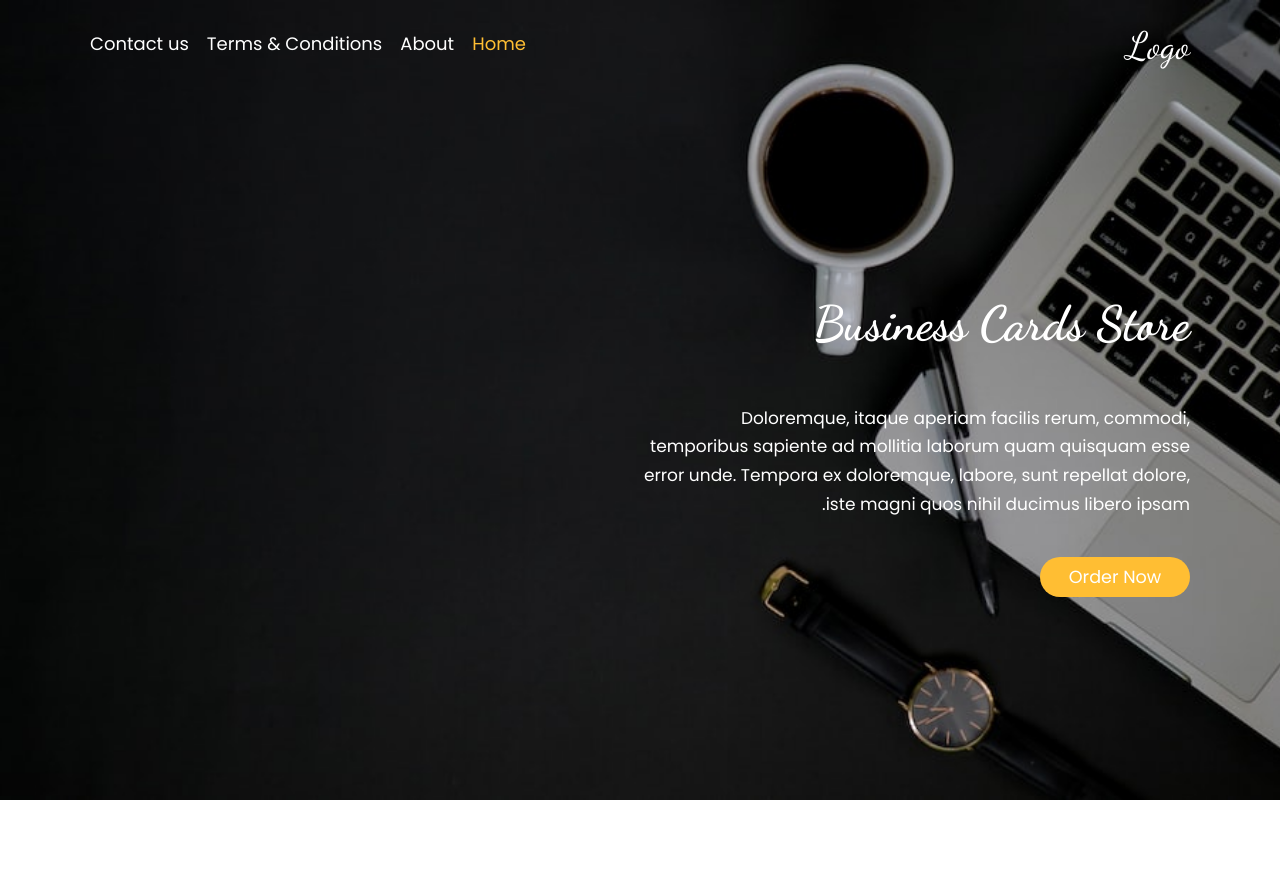
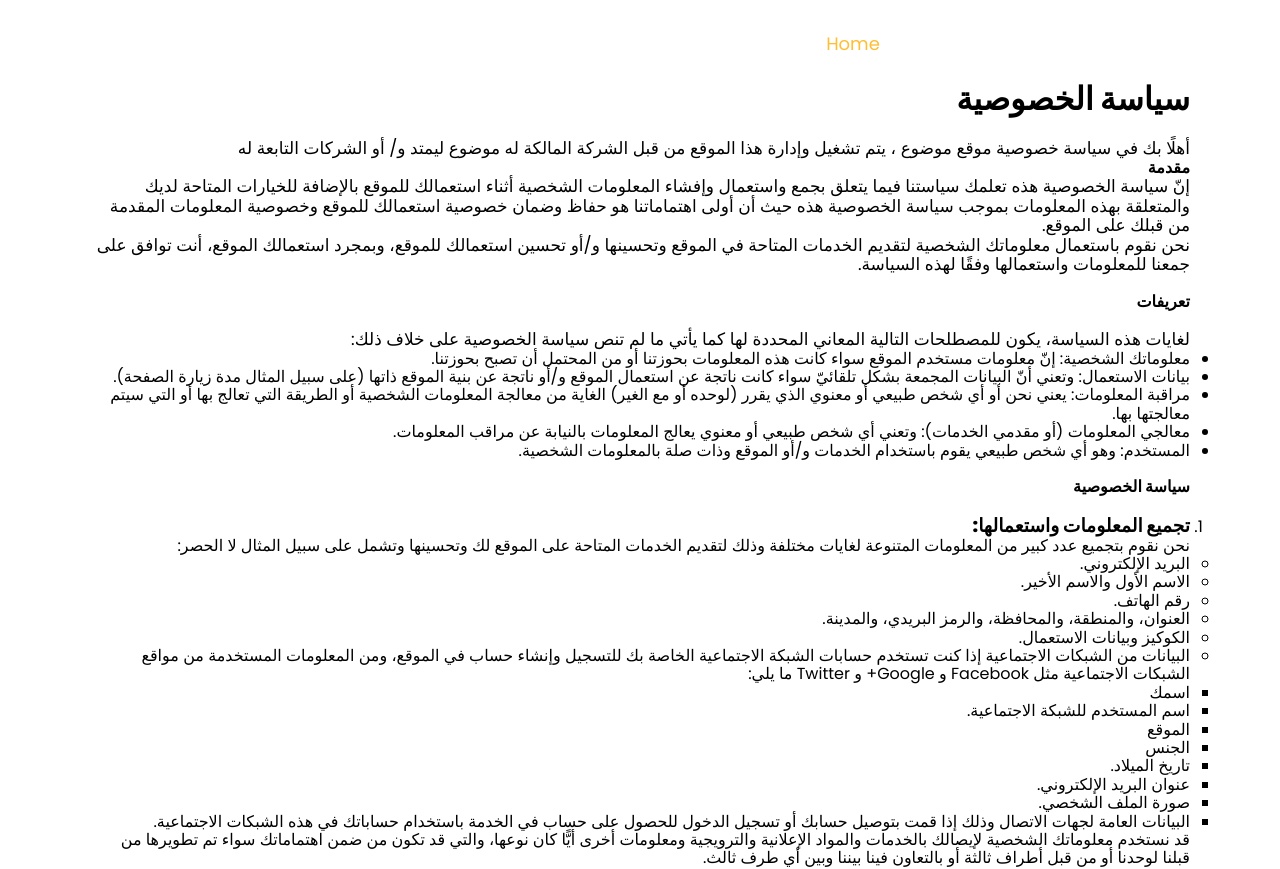
Before and after one commit to Alaa-Khalaila/business-cards, a React (Create React App) app in the folder frontend/: page /terms in a window 1280 px wide. Shown: the top 869 px of the page. Built offline with nearby package versions, Linux system fonts and the light colour scheme.

Commit message:
add router

```diff
--- a/frontend/public/index.html
+++ b/frontend/public/index.html
@@ -1,5 +1,5 @@
 <!DOCTYPE html>
-<html lang="en" dir="rtl">
+<html lang="en">
   <head>
     <meta charset="utf-8" />
     <link rel="icon" href="%PUBLIC_URL%/favicon.ico" />
--- a/frontend/src/App.js
+++ b/frontend/src/App.js
@@ -1,46 +1,18 @@
 import img from "./images/f1.png";
-import card1 from "./images/1.png";
-import card2 from "./images/2.png";
-import card3 from "./images/3.png";
-import card4 from "./images/4.png";
-import card5 from "./images/5.png";
-import card6 from "./images/6.png";
-import Hero from "./components/Hero/Hero";
+import { Routes, Route, BrowserRouter } from "react-router-dom";
+import Terms from "./components/Terms/terms";
 import "./normalize.css";
-import Cards from "./components/Cards/Cards";
-import Footer from "./components/footer/Footer";
-import Contact from "./components/Contact/Contact";
-import About from "./components/About/About";
+
+import Home from "./pages/Home";
 
 function App() {
-  const cards = [
-    {
-      img: card1,
-    },
-    {
-      img: card2,
-    },
-    {
-      img: card3,
-    },
-    {
-      img: card4,
-    },
-    {
-      img: card5,
-    },
-    {
-      img: card6,
-    },
-  ];
   return (
-    <>
-      <Hero />
-      <Cards cards={cards}></Cards>
-      <About></About>
-      <Contact></Contact>
-      <Footer></Footer>
-    </>
+    <BrowserRouter>
+      <Routes>
+        <Route path="/" element={<Home />} />
+        <Route path="terms" element={<Terms />} />
+      </Routes>
+    </BrowserRouter>
   );
 }
 
--- a/frontend/src/components/Navbar/Navbar.jsx
+++ b/frontend/src/components/Navbar/Navbar.jsx
@@ -1,15 +1,16 @@
 import Logo from "../../Logo.png";
+import { NavLink, Outlet } from "react-router-dom";
 import Nav from "./Navbar.module.css";
 function Navbar() {
   return (
     <nav className={Nav.navbar}>
-      <div className={Nav.left}>
-      Logo
-      </div>
+      <div className={Nav.left}>Logo</div>
       <div className="left">
         <ul className={Nav.list}>
           <li>
-            <a className={Nav.home} href="">Home</a>
+            <NavLink to="/" className={Nav.home} href="">
+              Home
+            </NavLink>
           </li>
 
           <li>
@@ -17,7 +18,9 @@ function Navbar() {
           </li>
 
           <li>
-            <a href="">Terms & Conditions</a>
+            <NavLink to="terms" href="">
+              Terms & Conditions
+            </NavLink>
           </li>
 
           <li>
--- a/frontend/src/components/Terms/terms.jsx
+++ b/frontend/src/components/Terms/terms.jsx
@@ -1,18 +1,25 @@
+import Navbar from "../Navbar/Navbar";
+import Footer from "../footer/Footer";
+import term from "./terms.module.css";
+
 function Terms() {
   return (
-    <section className="container">
+    <div className={term.cont}>
+      <Navbar style="backGroung" />
+
+      <section className="container" dir="rtl">
         <h1>سياسة الخصوصية</h1>
         <p>
-        أهلًا بك في سياسة خصوصية موقع موضوع ، يتم تشغيل وإدارة هذا الموقع من قبل
-        الشركة المالكة له موضوع ليمتد و/ أو الشركات التابعة له
+          أهلًا بك في سياسة خصوصية موقع موضوع ، يتم تشغيل وإدارة هذا الموقع من
+          قبل الشركة المالكة له موضوع ليمتد و/ أو الشركات التابعة له
         </p>
         <h4>مقدمة</h4>
         <p>
           إنّ سياسة الخصوصية هذه تعلمك سياستنا فيما يتعلق بجمع واستعمال وإفشاء
           المعلومات الشخصية أثناء استعمالك للموقع بالإضافة للخيارات المتاحة لديك
-        والمتعلقة بهذه المعلومات بموجب سياسة الخصوصية هذه حيث أن أولى اهتماماتنا
-        هو حفاظ وضمان خصوصية استعمالك للموقع وخصوصية المعلومات المقدمة من قبلك
-        على الموقع.
+          والمتعلقة بهذه المعلومات بموجب سياسة الخصوصية هذه حيث أن أولى
+          اهتماماتنا هو حفاظ وضمان خصوصية استعمالك للموقع وخصوصية المعلومات
+          المقدمة من قبلك على الموقع.
           <br />
           نحن نقوم باستعمال معلوماتك الشخصية لتقديم الخدمات المتاحة في الموقع
           وتحسينها و/أو تحسين استعمالك للموقع، وبمجرد استعمالك الموقع، أنت توافق
@@ -23,8 +30,8 @@ function Terms() {
         <h4>تعريفات</h4>
         <br />
         <p>
-        لغايات هذه السياسة، يكون للمصطلحات التالية المعاني المحددة لها كما يأتي
-        ما لم تنص سياسة الخصوصية على خلاف ذلك:
+          لغايات هذه السياسة، يكون للمصطلحات التالية المعاني المحددة لها كما
+          يأتي ما لم تنص سياسة الخصوصية على خلاف ذلك:
         </p>
         <ul>
           <li>
@@ -38,16 +45,16 @@ function Terms() {
           </li>
           <li>
             مراقبة المعلومات: يعني نحن أو أي شخص طبيعي أو معنوي الذي يقرر (لوحده
-          أو مع الغير) الغاية من معالجة المعلومات الشخصية أو الطريقة التي تعالج
-          بها أو التي سيتم معالجتها بها.
+            أو مع الغير) الغاية من معالجة المعلومات الشخصية أو الطريقة التي
+            تعالج بها أو التي سيتم معالجتها بها.
           </li>
           <li>
-          معالجي المعلومات (أو مقدمي الخدمات): وتعني أي شخص طبيعي أو معنوي يعالج
-          المعلومات بالنيابة عن مراقب المعلومات.
+            معالجي المعلومات (أو مقدمي الخدمات): وتعني أي شخص طبيعي أو معنوي
+            يعالج المعلومات بالنيابة عن مراقب المعلومات.
           </li>
           <li>
-          المستخدم: وهو أي شخص طبيعي يقوم باستخدام الخدمات و/أو الموقع وذات صلة
-          بالمعلومات الشخصية.
+            المستخدم: وهو أي شخص طبيعي يقوم باستخدام الخدمات و/أو الموقع وذات
+            صلة بالمعلومات الشخصية.
           </li>
         </ul>
         <br />
@@ -58,8 +65,8 @@ function Terms() {
           <li>
             <h3> تجميع المعلومات واستعمالها:</h3>
             نحن نقوم بتجميع عدد كبير من المعلومات المتنوعة لغايات مختلفة وذلك
-          لتقديم الخدمات المتاحة على الموقع لك وتحسينها وتشمل على سبيل المثال لا
-          الحصر:
+            لتقديم الخدمات المتاحة على الموقع لك وتحسينها وتشمل على سبيل المثال
+            لا الحصر:
             <ul>
               <li>البريد الإلكتروني.</li>
               <li>الاسم الأول والاسم الأخير.</li>
@@ -68,9 +75,9 @@ function Terms() {
               <li>الكوكيز وبيانات الاستعمال.</li>
               <li>
                 البيانات من الشبكات الاجتماعية إذا كنت تستخدم حسابات الشبكة
-              الاجتماعية الخاصة بك للتسجيل وإنشاء حساب في الموقع، ومن المعلومات
-              المستخدمة من مواقع الشبكات الاجتماعية مثل Facebook و Google+ و
-              Twitter ما يلي:
+                الاجتماعية الخاصة بك للتسجيل وإنشاء حساب في الموقع، ومن
+                المعلومات المستخدمة من مواقع الشبكات الاجتماعية مثل Facebook و
+                Google+ و Twitter ما يلي:
                 <ul>
                   <li>اسمك</li>
                   <li>اسم المستخدم للشبكة الاجتماعية.</li>
@@ -81,8 +88,8 @@ function Terms() {
                   <li>صورة الملف الشخصي.</li>
                   <li>
                     البيانات العامة لجهات الاتصال وذلك إذا قمت بتوصيل حسابك أو
-                  تسجيل الدخول للحصول على حساب في الخدمة باستخدام حساباتك في هذه
-                  الشبكات الاجتماعية.
+                    تسجيل الدخول للحصول على حساب في الخدمة باستخدام حساباتك في
+                    هذه الشبكات الاجتماعية.
                   </li>
                 </ul>
               </li>
@@ -106,12 +113,12 @@ function Terms() {
               بيانات الاستعمال هذه قد تتضمن معلومات مثل: معلومات عنوان الإنترنت،
               والبروتوكول لجهاز حاسوبك، ونوع المتصفح، وإصدار المتصفح، وصفحات
               الموقع التي تقوم بزيارتها، ووقت وتاريخ زيارتك لها، والوقت الذي
-            استغرقته على هذه الصفحات، ومعرفات الجهاز النادرة وغيرها من البيانات
-            التشخيصية.
+              استغرقته على هذه الصفحات، ومعرفات الجهاز النادرة وغيرها من
+              البيانات التشخيصية.
               <br />
-            وعندما تقوم بالدخول للموقع من خلال جهاز هاتف محمول، قد تتضمن بيانات
-            الاستعمال هذه معلومات مثل نوع جهاز الهاتف المحمول الذي تستعمله،
-            ومعرف الهاتف الفريد الخاص بهاتفك المحمول، وعنوان الإنترنت
+              وعندما تقوم بالدخول للموقع من خلال جهاز هاتف محمول، قد تتضمن
+              بيانات الاستعمال هذه معلومات مثل نوع جهاز الهاتف المحمول الذي
+              تستعمله، ومعرف الهاتف الفريد الخاص بهاتفك المحمول، وعنوان الإنترنت
               والبروتوكول الخاص بهاتفك المحمول، ونوع متصفح الإنترنت عبر الهاتف
               المحمول المستعمل من قبلك ومعرفات الجهاز النادرة وغيرها من البيانات
               التشخيصية.
@@ -141,13 +148,16 @@ function Terms() {
               لغايات تجميع المعلومات وتتبعها وتطوير الخدمات وتحليلها.
               <br />
               بإمكانك تقييد المتصفح الخاص بك ليقوم برفض الكوكيز أو ليقوم بتحديد
-            والإشارة إلى عملية إرسال كوكيز بأي حال من الأحوال، إذا كنت لا توافق
-            على الكوكيز فإنك قد لا تتمكن من استعمال أجزاء معينة من الموقع.
+              والإشارة إلى عملية إرسال كوكيز بأي حال من الأحوال، إذا كنت لا
+              توافق على الكوكيز فإنك قد لا تتمكن من استعمال أجزاء معينة من
+              الموقع.
             </p>
             <br />
           </li>
         </ol>
       </section>
+      <Footer />
+    </div>
   );
 }
 export default Terms;
--- /dev/null
+++ b/frontend/src/components/Terms/terms.module.css
@@ -0,0 +1,3 @@
+.cont {
+  margin-top: 81px;
+}
--- a/frontend/src/index.js
+++ b/frontend/src/index.js
@@ -1,11 +1,7 @@
 import React from "react";
-import ReactDOM from "react-dom/client";
 import "./index.css";
 import App from "./App";
-
-const root = ReactDOM.createRoot(document.getElementById("root"));
-root.render(
-  <React.StrictMode>
-    <App />
-  </React.StrictMode>
-);
+import { createRoot } from "react-dom/client";
+const container = document.getElementById("root");
+const root = createRoot(container);
+root.render(<App />);
--- /dev/null
+++ b/frontend/src/pages/Home.jsx
@@ -0,0 +1,44 @@
+import About from "../components/About/About";
+import Cards from "../components/Cards/Cards";
+import Contact from "../components/Contact/Contact";
+import Hero from "../components/Hero/Hero";
+import Footer from "../components/footer/Footer";
+import card1 from "../images/1.png";
+import card2 from "../images/2.png";
+import card3 from "../images/3.png";
+import card4 from "../images/4.png";
+import card5 from "../images/5.png";
+import card6 from "../images/6.png";
+
+function Home() {
+  const cards = [
+    {
+      img: card1,
+    },
+    {
+      img: card2,
+    },
+    {
+      img: card3,
+    },
+    {
+      img: card4,
+    },
+    {
+      img: card5,
+    },
+    {
+      img: card6,
+    },
+  ];
+  return (
+    <>
+      <Hero />
+      <Cards cards={cards}></Cards>
+      <About></About>
+      <Contact></Contact>
+      <Footer></Footer>
+    </>
+  );
+}
+export default Home;
```
Lines whose indentation alone changed are shown as unchanged.
